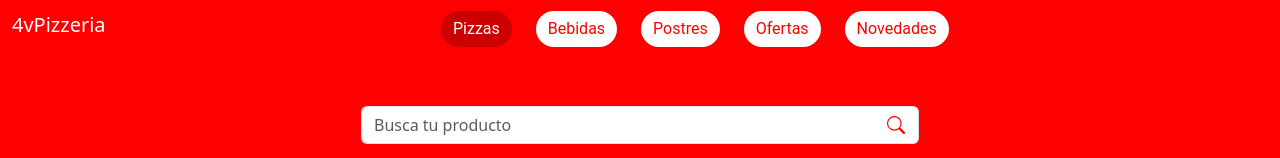
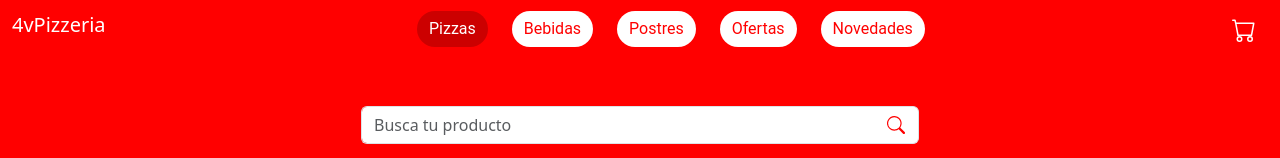
Before and after one commit to robertoestudiar-creator/4vpizzeria, an Angular app: page / in a window 1280 px wide. Shown: the top 158 px of the page. Built offline with nearby package versions, Linux system fonts and the light colour scheme.

Commit message:
feat(cart-button): carrito con el número de productos

```diff
--- /dev/null
+++ b/src/app/components/molecules/cart-button/cart-button.html
@@ -0,0 +1,8 @@
+<a routerLink="/formulario" class="btn position-relative cart-button" [attr.aria-label]="'Carrito: ' + count() + ' productos'">
+  <svg width="24" height="24" viewBox="0 0 16 16" fill="currentColor" aria-hidden="true">
+    <path d="M0 1.5A.5.5 0 0 1 .5 1H2a.5.5 0 0 1 .485.379L2.89 3H14.5a.5.5 0 0 1 .491.592l-1.5 8A.5.5 0 0 1 13 12H4a.5.5 0 0 1-.491-.408L2.01 3.607 1.61 2H.5a.5.5 0 0 1-.5-.5M3.102 4l1.313 7h8.17l1.313-7zM5 12a2 2 0 1 0 0 4 2 2 0 0 0 0-4m7 0a2 2 0 1 0 0 4 2 2 0 0 0 0-4m-7 1a1 1 0 1 1 0 2 1 1 0 0 1 0-2m7 0a1 1 0 1 1 0 2 1 1 0 0 1 0-2"/>
+  </svg>
+  @if (count() > 0) {
+  <span class="position-absolute top-0 start-100 translate-middle badge rounded-pill cart-badge">{{ count() }}</span>
+  }
+</a>
--- /dev/null
+++ b/src/app/components/molecules/cart-button/cart-button.scss
@@ -0,0 +1,16 @@
+@use 'main' as *;
+
+.cart-button {
+  color: $light-color;
+  border: none;
+
+  &:hover {
+    color: $light-color-dark;
+  }
+}
+
+.cart-badge {
+  font-family: $primary-font;
+  color: $brand-color;
+  background-color: $light-color;
+}
--- /dev/null
+++ b/src/app/components/molecules/cart-button/cart-button.ts
@@ -0,0 +1,12 @@
+import { Component, input } from '@angular/core';
+import { RouterLink } from '@angular/router';
+
+@Component({
+  selector: 'app-cart-button',
+  imports: [RouterLink],
+  templateUrl: './cart-button.html',
+  styleUrl: './cart-button.scss',
+})
+export class CartButton {
+  count = input<number>(0);
+}
--- a/src/app/components/organisms/navbar/navbar.html
+++ b/src/app/components/organisms/navbar/navbar.html
@@ -2,6 +2,9 @@
     <nav class="navbar navbar-expand-lg">
         <div class="container-fluid">
             <h1 class="navbar-brand">4vPizzeria</h1>
+            <div class="order-lg-last ms-auto me-3 me-lg-0">
+                <app-cart-button [count]="cartCount()" />
+            </div>
             <button class="navbar-toggler" type="button" data-bs-theme="dark" data-bs-toggle="collapse" data-bs-target="#navbarMenu"
                 aria-controls="navbarMenu" aria-expanded="false" aria-label="Abrir menú">
                 <span class="navbar-toggler-icon"></span>
--- a/src/app/components/organisms/navbar/navbar.ts
+++ b/src/app/components/organisms/navbar/navbar.ts
@@ -1,15 +1,17 @@
 import { Component, input, output } from '@angular/core';
 import { NavbarButton } from '../../atoms/buttons/navbar-button/navbar-button';
+import { CartButton } from '../../molecules/cart-button/cart-button';
 import { CATEGORIES, Category } from '../../../models/product';
 
 @Component({
-  imports: [NavbarButton],
+  imports: [NavbarButton, CartButton],
   selector: 'app-navbar',
   templateUrl: './navbar.html',
   styleUrl: './navbar.scss',
 })
 export class Navbar {
   activeCategory = input.required<Category>();
+  cartCount = input<number>(0);
   categorySelected = output<Category>();
   protected readonly categories = CATEGORIES;
 
```
